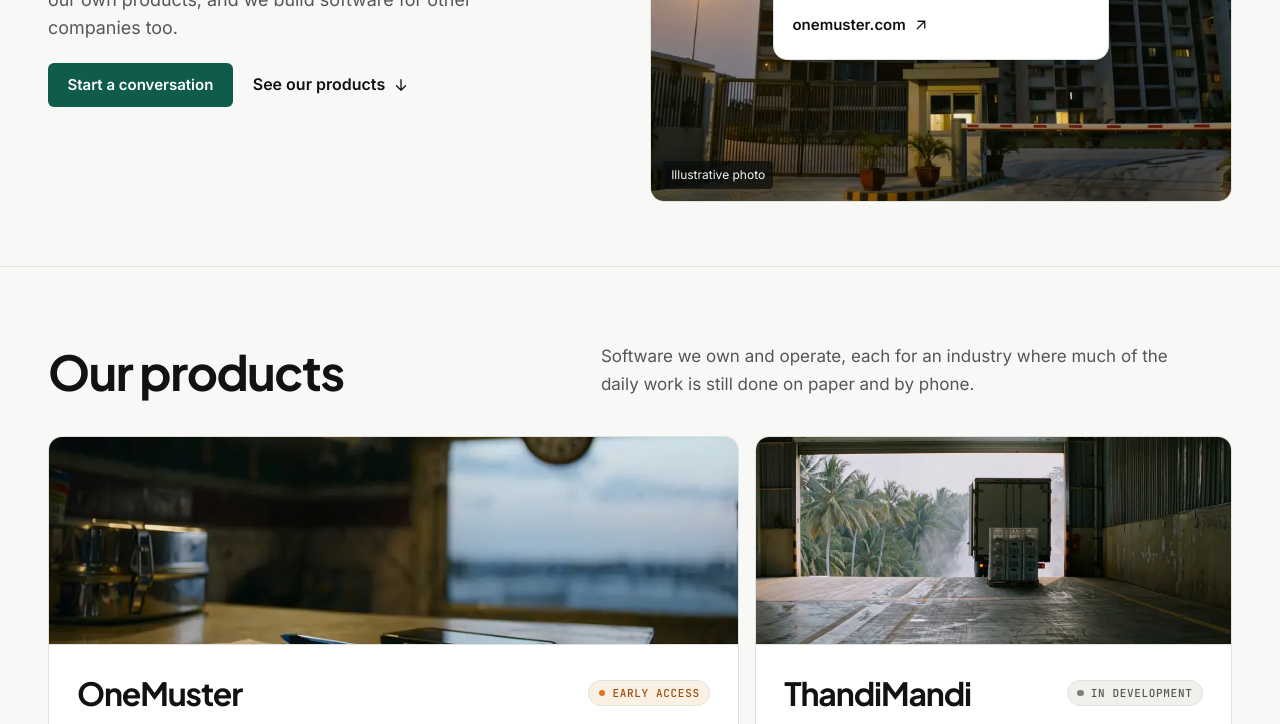
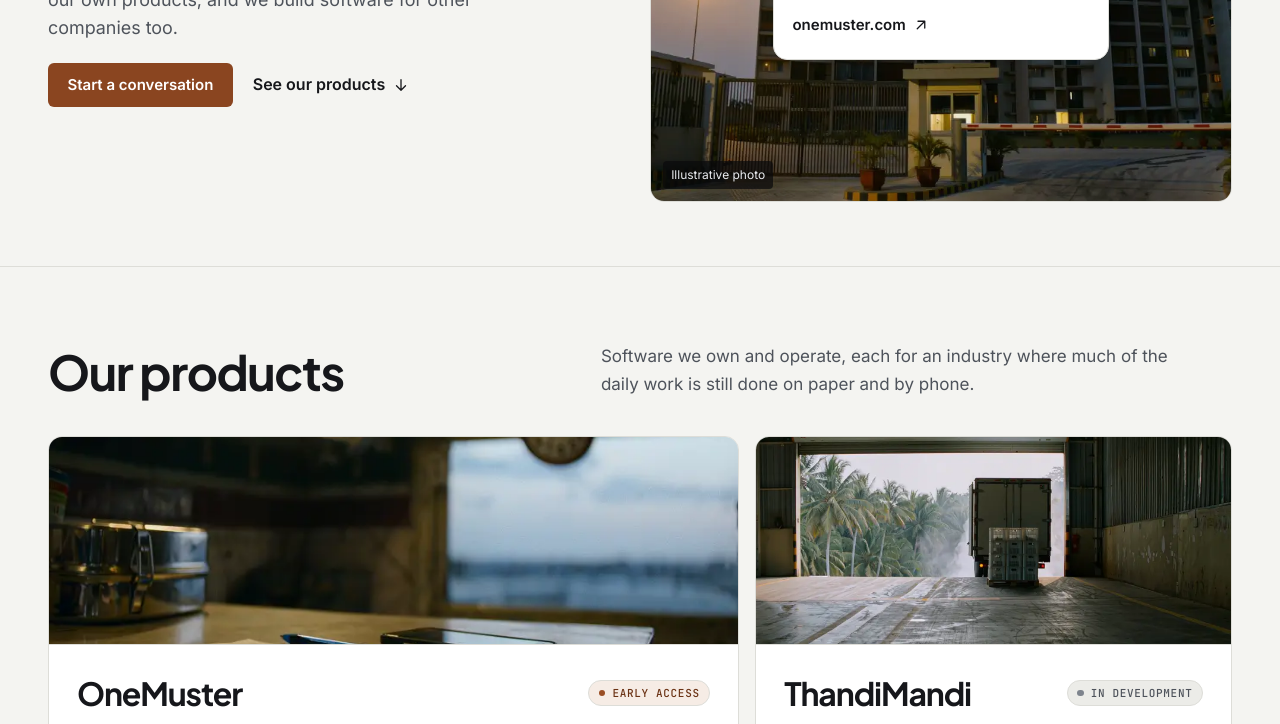
Before and after one commit to jykalabs-dev/jykalabs-website, a plain HTML site: page docs/index.html in a window 1280 px wide. Shown: the part 430-1154 px from the top of the page. Drawn offline with Linux system fonts and the light colour scheme.

Commit message:
Progress Ring logo and logo-matched colour theme
New JL Progress Ring mark (stacked, horizontal and mark files for light and
dark), favicon and share image. Site colours now follow the logo: obsidian,
silver and copper in dark; warm white, gunmetal, steel and dark copper in
light. Contrast check covers the wordmark and logo; 48 of 48 pairs pass.

Co-Authored-By: Claude Opus 5.5 <noreply@anthropic.com>

```diff
--- a/docs/main.js
+++ b/docs/main.js
@@ -25,7 +25,7 @@
     if (themeToggle) {
       themeToggle.setAttribute("aria-pressed", dark ? "true" : "false");
     }
-    if (themeColor) themeColor.setAttribute("content", dark ? "#0B0D0C" : "#F8F8F6");
+    if (themeColor) themeColor.setAttribute("content", dark ? "#0A0A0C" : "#F4F4F1");
   }
   if (themeToggle) {
     applyTheme(root.getAttribute("data-theme") === "dark");
--- a/docs/styles.css
+++ b/docs/styles.css
@@ -1,4 +1,5 @@
 /* jykalabs.com: "tactile industrial-tech". Hairlines, whitespace and quiet surfaces instead of gradients and glow.
+   Colours follow the Progress Ring logo (16 Nov 2026): obsidian, silver and copper in dark; warm white, gunmetal, steel and dark copper in light.
    Light theme by default; [data-theme="dark"] swaps the tokens. Components use only tokens.
    tools/check-contrast.mjs re-checks the text and control pairs in both themes. */
 
@@ -8,25 +9,33 @@
 
 :root {
   color-scheme: light;
-  --bg-canvas: #F8F8F6;
+  /* Light theme follows the light logo: warm white, gunmetal ink, steel silver, dark copper. */
+  --bg-canvas: #F4F4F1;
   --bg-surface: #FFFFFF;
-  --bg-subtle: #F0F0EC;
-  --border-hairline: #E2E2DC;
-  --border-control: #7A817D;
-  --text-primary: #111312;
-  --text-secondary: #525855;
-  --accent-primary: #0F5C4C;
-  --accent-primary-hover: #0A4236;
+  --bg-subtle: #ECECE8;
+  --border-hairline: #DDDDD8;
+  --border-control: #7E848D;
+  --text-primary: #16171B;
+  --text-secondary: #4E535B;
+  --accent-primary: #8A4520;
+  --accent-primary-hover: #6B3214;
   --on-accent: #FFFFFF;
-  --accent-soft: #E3EFEB;
-  --accent-highlight: #D97724;
-  --highlight-text: #9A4E0E;
-  --highlight-soft: #FBF0E4;
+  --accent-soft: #F4E9E1;
+  --accent-highlight: #9A4E24;
+  --highlight-text: #6B3214;
+  --highlight-soft: #F6ECE5;
+  /* Logo (Progress Ring): metal gradient stops, used by the #logo-mark symbol and the wordmark. */
+  --logo-jl-1: #1A1C20; --logo-jl-2: #4A4F57; --logo-jl-3: #0F1012; --logo-jl-4: #3E434A;
+  --logo-ring-1: #5E646D; --logo-ring-2: #858B94; --logo-ring-3: #6C727B; --logo-ring-4: #7E848D;
+  --logo-ring-opacity: 1;
+  --logo-arc-1: #6B3214; --logo-arc-2: #93491F; --logo-arc-3: #753818;
+  --logo-word: #16171B;
+  --logo-labs: #6B3214;
   --error: #B42318;
   --error-soft: #FDECEA;
-  --header-glass: rgb(248 248 246 / 0.78);
-  --photo-veil: rgb(17 19 18 / 0.06);
-  --shadow-card: 0 1px 0 rgb(17 19 18 / 0.04), 0 12px 32px -12px rgb(17 19 18 / 0.18);
+  --header-glass: rgb(244 244 241 / 0.78);
+  --photo-veil: rgb(22 23 27 / 0.06);
+  --shadow-card: 0 1px 0 rgb(22 23 27 / 0.04), 0 12px 32px -12px rgb(22 23 27 / 0.18);
 
   --font-display: "Plus Jakarta Sans", ui-sans-serif, system-ui, sans-serif;
   --font-body: "Inter", ui-sans-serif, system-ui, -apple-system, "Segoe UI", sans-serif;
@@ -44,23 +53,30 @@
 
 [data-theme="dark"] {
   color-scheme: dark;
-  --bg-canvas: #0B0D0C;
-  --bg-surface: #141816;
-  --bg-subtle: #1C221F;
-  --border-hairline: #232926;
-  --border-control: #5E6762;
-  --text-primary: #F2F4F3;
-  --text-secondary: #949E99;
-  --accent-primary: #28A789;
-  --accent-primary-hover: #34C2A0;
-  --on-accent: #0B0D0C;
-  --accent-soft: #15302A;
-  --accent-highlight: #F59E0B;
-  --highlight-text: #F59E0B;
-  --highlight-soft: #2A2112;
+  /* Dark theme follows the dark logo: obsidian, polished silver, copper. */
+  --bg-canvas: #0A0A0C;
+  --bg-surface: #131316;
+  --bg-subtle: #1B1B20;
+  --border-hairline: #26262C;
+  --border-control: #6B7079;
+  --text-primary: #E9EBEF;
+  --text-secondary: #A3A8B1;
+  --accent-primary: #CC7A47;
+  --accent-primary-hover: #DA8D5C;
+  --on-accent: #0A0A0C;
+  --accent-soft: #2A1A12;
+  --accent-highlight: #C0703F;
+  --highlight-text: #D88B5A;
+  --highlight-soft: #24170F;
+  --logo-jl-1: #B9BEC6; --logo-jl-2: #FFFFFF; --logo-jl-3: #AEB3BB; --logo-jl-4: #E3E6EA;
+  --logo-ring-1: #B9BEC6; --logo-ring-2: #FFFFFF; --logo-ring-3: #AEB3BB; --logo-ring-4: #E3E6EA;
+  --logo-ring-opacity: 0.5;
+  --logo-arc-1: #9A4E24; --logo-arc-2: #C0703F; --logo-arc-3: #A3552A;
+  --logo-word: #E9EBEF;
+  --logo-labs: #B5643A;
   --error: #F28B7D;
   --error-soft: #2C1916;
-  --header-glass: rgb(11 13 12 / 0.74);
+  --header-glass: rgb(10 10 12 / 0.74);
   --photo-veil: rgb(0 0 0 / 0.28);
   --shadow-card: 0 1px 0 rgb(0 0 0 / 0.3), 0 16px 40px -16px rgb(0 0 0 / 0.7);
 }
@@ -128,9 +144,9 @@ a:hover { color: var(--accent-primary-hover); }
 .header-row { display: flex; align-items: center; gap: 1rem; min-height: 4rem; }
 .brand { display: inline-flex; align-items: center; gap: 0.5rem; color: var(--text-primary); text-decoration: none; }
 .brand:hover { color: var(--text-primary); }
-.brand-mark { width: 2rem; height: 2rem; flex-shrink: 0; }
-.brand-name { font-family: var(--font-display); font-weight: 700; font-size: 1.0625rem; letter-spacing: -0.03em; }
-.brand-name span { color: var(--text-secondary); font-weight: 600; }
+.brand-mark { width: 2.25rem; height: 2.25rem; flex-shrink: 0; }
+.brand-name { font-family: var(--font-display); font-weight: 800; font-size: 1rem; letter-spacing: 0.08em; text-transform: uppercase; color: var(--logo-word); }
+.brand-name span { color: var(--logo-labs); font-weight: 500; }
 .site-nav { margin-inline: auto; }
 .site-nav ul { display: flex; gap: 0.125rem; }
 .site-nav a { display: inline-flex; align-items: center; min-height: 40px; padding: 0 0.75rem; border-radius: var(--radius-sm); color: var(--text-secondary); font-weight: 500; font-size: 0.9375rem; text-decoration: none; }
@@ -166,7 +182,7 @@ a:hover { color: var(--accent-primary-hover); }
 .stage-panel[hidden] { display: none !important; }
 .stage-photo { position: absolute; inset: 0; width: 100%; height: 100%; object-fit: cover; }
 .stage-panel::before { content: ""; position: absolute; inset: 0; background: var(--photo-veil); pointer-events: none; z-index: 1; }
-.stage-caption { position: absolute; left: 0.75rem; bottom: 0.75rem; z-index: 2; padding: 0.25rem 0.5rem; border-radius: 4px; background: rgb(11 13 12 / 0.72); color: #F2F4F3; font-size: 0.75rem; }
+.stage-caption { position: absolute; left: 0.75rem; bottom: 0.75rem; z-index: 2; padding: 0.25rem 0.5rem; border-radius: 4px; background: rgb(10 10 12 / 0.72); color: #E9EBEF; font-size: 0.75rem; }
 .stage-panel.is-entering .device { animation: device-in 220ms var(--ease-out) both; }
 .stage-panel.is-entering .stage-photo { animation: photo-in 320ms var(--ease-out) both; }
 @keyframes device-in { from { opacity: 0; transform: translateY(8px); } to { opacity: 1; transform: none; } }
@@ -217,16 +233,16 @@ a:hover { color: var(--accent-primary-hover); }
 .bento-foot p { color: var(--text-secondary); font-size: 0.9375rem; }
 
 /* ---------- Ambient band: the city at dawn ---------- */
-.ambient { position: relative; overflow: hidden; border-top: 1px solid var(--border-hairline); background: #0B0D0C; color: #F2F4F3; min-height: clamp(15rem, 28vw, 21rem); display: grid; align-items: end; }
+.ambient { position: relative; overflow: hidden; border-top: 1px solid var(--border-hairline); background: #0A0A0C; color: #E9EBEF; min-height: clamp(15rem, 28vw, 21rem); display: grid; align-items: end; }
 .ambient-media { position: absolute; inset: 0; width: 100%; height: 100%; object-fit: cover; }
-.ambient::after { content: ""; position: absolute; inset: 0; background: linear-gradient(180deg, rgb(11 13 12 / 0.05) 30%, rgb(11 13 12 / 0.72)); pointer-events: none; }
+.ambient::after { content: ""; position: absolute; inset: 0; background: linear-gradient(180deg, rgb(10 10 12 / 0.05) 30%, rgb(10 10 12 / 0.72)); pointer-events: none; }
 .ambient-copy { position: relative; z-index: 1; padding-block: clamp(1.5rem, 3.5vw, 2.5rem); display: flex; flex-wrap: wrap; align-items: end; justify-content: space-between; gap: 1rem 2rem; }
-.ambient-copy p { font: 600 clamp(1.5rem, 3.2vw, 2.25rem)/1.15 var(--font-display); letter-spacing: -0.03em; max-width: 22ch; color: #F2F4F3; text-wrap: balance; }
+.ambient-copy p { font: 600 clamp(1.5rem, 3.2vw, 2.25rem)/1.15 var(--font-display); letter-spacing: -0.03em; max-width: 22ch; color: #E9EBEF; text-wrap: balance; }
 .ambient-tools { display: flex; align-items: center; gap: 0.75rem; }
 .ambient-note { font-size: 0.75rem; color: #C9CFCC; }
-.ambient-toggle { width: 40px; height: 40px; display: inline-grid; place-items: center; border-radius: var(--radius-sm); border: 1px solid rgb(242 244 243 / 0.4); background: rgb(11 13 12 / 0.4); color: #F2F4F3; cursor: pointer; }
-.ambient-toggle:hover { border-color: #F2F4F3; }
-.ambient-toggle:focus-visible { outline-color: #F2F4F3; }
+.ambient-toggle { width: 40px; height: 40px; display: inline-grid; place-items: center; border-radius: var(--radius-sm); border: 1px solid rgb(233 235 239 / 0.4); background: rgb(10 10 12 / 0.4); color: #E9EBEF; cursor: pointer; }
+.ambient-toggle:hover { border-color: #E9EBEF; }
+.ambient-toggle:focus-visible { outline-color: #E9EBEF; }
 .ambient-toggle .i-play { display: none; }
 .ambient-toggle[aria-pressed="false"] .i-play { display: block; }
 .ambient-toggle[aria-pressed="false"] .i-pause { display: none; }
```
Also changed, not shown: brand/og.html (+3 -3 lines), docs/404.html (+2 -2 lines), docs/index.html (+14 -5 lines), docs/thanks.html (+2 -2 lines), tools/check-contrast.mjs (+6 -2 lines), brand/logo-horizontal-on-dark.svg (added), brand/logo-horizontal.svg (added), brand/logo-mark-on-dark.svg, brand/logo-mark.svg, brand/logo-stacked-on-dark.svg (added), brand/logo-stacked.svg (added), docs/favicon.svg, docs/og-image.png, 1 other file.
